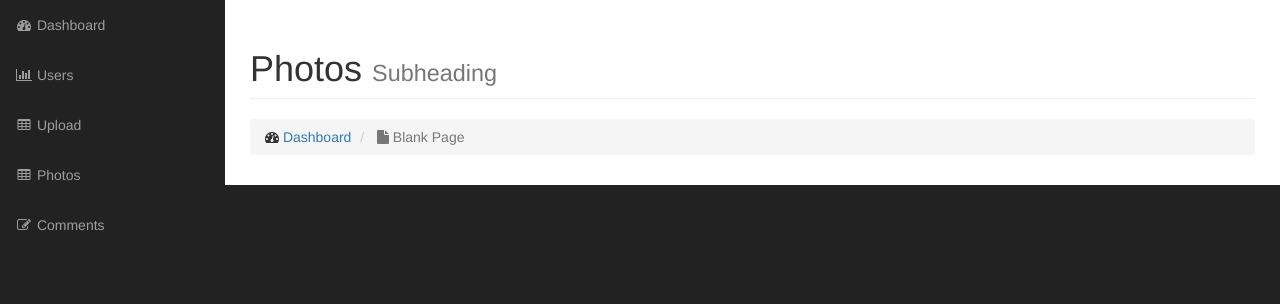
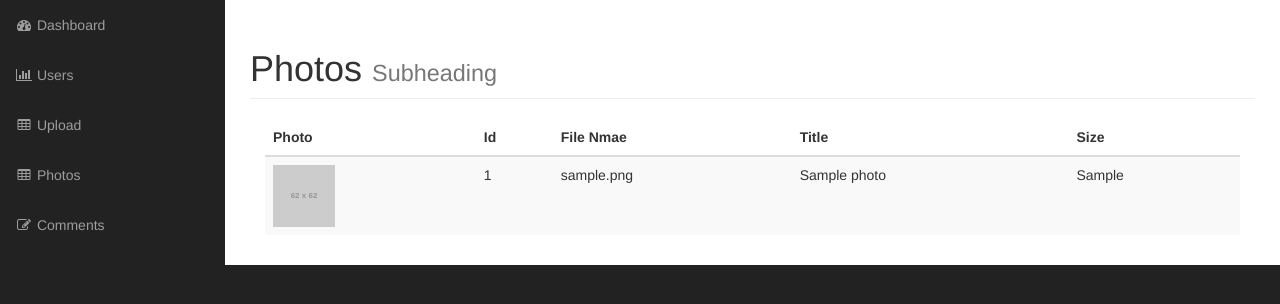
Before and after one commit to Salim66/PHP-OOP-Gallery-Project, a PHP site: page /admin/photos.php in a window 1280 px wide. Shown: the part 51-355 px from the top of the page. Run offline with PHP 8.4, Linux system fonts and the light colour scheme; the visitor is signed in with stand-in values (Sample User, id 1); tables that the repository leaves empty or names only in its code hold one stand-in row (values such as "Sample post"); grey boxes labelled with a size stand in for pictures from a placeholder-image service; some libraries are stand-ins or nearby versions.

Commit message:
Show all data for Photo table

```diff
--- a/admin/includes/photo.php
+++ b/admin/includes/photo.php
@@ -28,6 +28,7 @@ class Photo extends DBObject {
         UPLOAD_ERR_NO_TMP_DIR	=> "Missing a temporary folder", // 6
         UPLOAD_ERR_CANT_WRITE	=> "Failed to write file to disk", // 7
         UPLOAD_ERR_EXTENSION	=> "A PHP extension stopped the file upload." // 8
+
 
     ];
 
--- a/admin/photos.php
+++ b/admin/photos.php
@@ -1,4 +1,18 @@
 <?php include("includes/header.php"); ?>
+
+<?php
+    // check whether the user is not login then , kikout the admin panel
+    if(!$session->isSignedIn()){
+        redirect("login.php");
+    }
+?>
+
+
+<?php
+    // Get all data
+    $photos = Photo::findAll();
+
+?>
 
         <!-- Navigation -->
         <nav class="navbar navbar-inverse navbar-fixed-top" role="navigation">
@@ -24,14 +38,34 @@
                             Photos
                             <small>Subheading</small>
                         </h1>
-                        <ol class="breadcrumb">
-                            <li>
-                                <i class="fa fa-dashboard"></i>  <a href="index.html">Dashboard</a>
-                            </li>
-                            <li class="active">
-                                <i class="fa fa-file"></i> Blank Page
-                            </li>
-                        </ol>
+                        <div class="col-md-12">
+                            <table class="table table-hover table-responsive table-striped">
+                                <thead>
+                                    <tr>
+                                        <th>Photo</th>
+                                        <th>Id</th>
+                                        <th>File Nmae</th>
+                                        <th>Title</th>
+                                        <th>Size</th>
+                                    </tr>
+                                </thead>
+                                <tbody>
+
+                                    <?php  foreach($photos as $photo): ?>
+
+                                        <tr>
+                                            <td><img src="http://placehold.it/62x62"></td>
+                                            <td><?php echo $photo->photo_id ?></td>
+                                            <td><?php echo $photo->filename ?></td>
+                                            <td><?php echo $photo->title ?></td>
+                                            <td><?php echo $photo->size ?></td>
+                                        </tr>
+
+                                    <?php endforeach; ?>
+
+                                </tbody>
+                            </table>
+                        </div>
                     </div>
                 </div>
                 <!-- /.row -->
```
